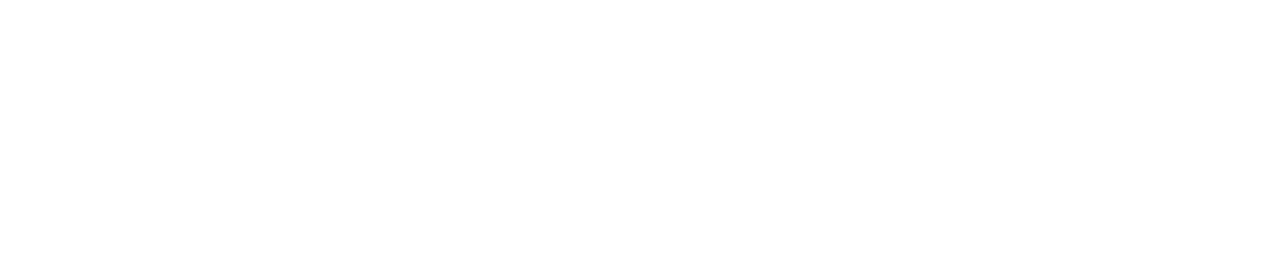
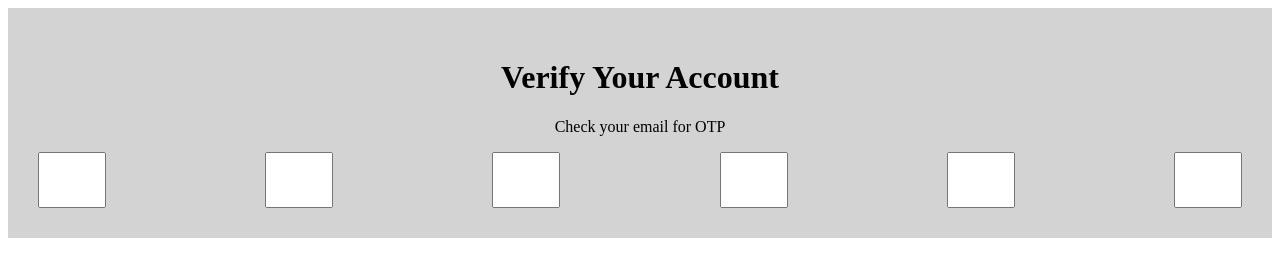
Before and after one commit to acciojob/OTP-NehaNayak123, a website: page main.html in a window 1280 px wide. Drawn offline with Linux system fonts and the light colour scheme.

Commit message:
created a submission

```diff
--- a/main.html
+++ b/main.html
@@ -8,6 +8,19 @@
 
 <body>
 	<!-- the entire body must be written by student -->
+	<div>
+		<h1 id="verification_heading">Verify Your Account</h1>
+		<p id="verification_subtext">Check your email for OTP</p>
+
+		<section class="code-container">
+			<input type="number" class="code" maxlength="1">
+			<input type="number" class="code" maxlength="1">
+			<input type="number" class="code" maxlength="1">
+			<input type="number" class="code" maxlength="1">
+			<input type="number" class="code" maxlength="1">
+			<input type="number" class="code" maxlength="1">
+		</section>
+	</div>
     <script type="text/javascript" src="./script.js">
 </script>
 
--- a/script.js
+++ b/script.js
@@ -1 +1,23 @@
 //your JS code here. If required.
+const inputs = document.querySelectorAll('.code');
+
+        inputs.forEach((input, index) => {
+            input.addEventListener('input', (e) => {
+                // Ensure only digits are entered
+                if (e.target.value.match(/\d/)) {
+                    if (index < inputs.length - 1) {
+                        inputs[index + 1].focus();
+                    }
+                } else {
+                    e.target.value = '';
+                }
+            });
+
+            input.addEventListener('keydown', (e) => {
+                if (e.key === 'Backspace') {
+                    if (!e.target.value && index > 0) {
+                        inputs[index - 1].focus();
+                    }
+                }
+            });
+        });
--- a/styles.css
+++ b/styles.css
@@ -1 +1,22 @@
 /*  your css code here. If applicable */
+div{
+	background-color:lightgray;
+	padding:30px;
+	text-align:center;
+	section{
+		display:flex;
+		justify-content:space-between;
+		input{
+			width:60px;
+			height:50px;
+			font-size:30px;
+			text-align:center;
+			color:gray;
+		}
+	}
+}
+input::-webkit-outer-spin-button,
+input::-webkit-inner-spin-button {
+  -webkit-appearance: none;
+  margin: 0;
+}
```
